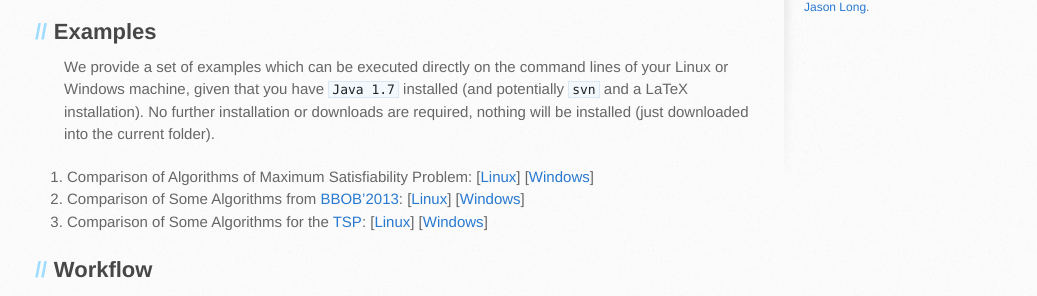
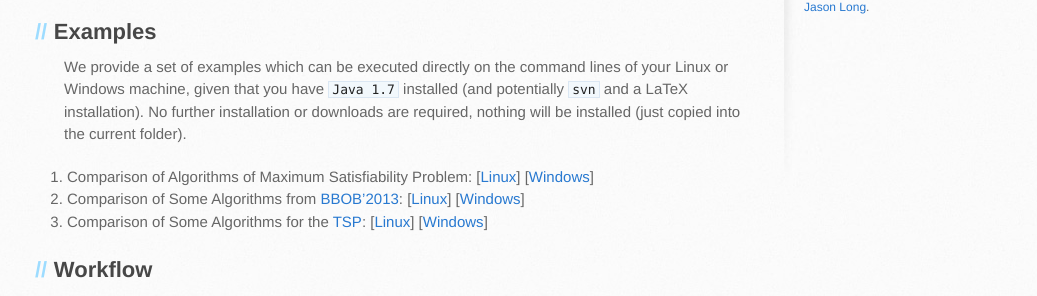
Before and after one commit to optimizationBenchmarking/optimizationBenchmarking, a Jekyll site: the page built from index.md, in a window 1280 px wide. Shown: the part 602-898 px from the top of the page, without its empty margins (106-1143 px from the left). Built offline with Jekyll 4.4.1, drawn with Linux system fonts in a browser that asks for light colours; Markdown is read by kramdown in place of the engine named in the settings.

Commit message:
Updated links to docu
We outsource the "documentation" branch into an own project to make
the repository smaller. We update the links to the documentation
appropriately.

```diff
--- a/index.md
+++ b/index.md
@@ -23,12 +23,11 @@ a set of slides introducing the whole framework and providing examples can be fo
 
 ## Examples
 We provide a set of examples which can be executed directly on the command lines of
-your Linux or Windows machine, given that you have `Java 1.7` installed (and potentially `svn` and a LaTeX installation).
-No further installation or downloads are required, nothing will be installed (just downloaded into the current folder).
+your Linux or Windows machine, given that you have `Java 1.7` installed (and potentially `svn` and a LaTeX installation). No further installation or downloads are required, nothing will be installed (just copied into the current folder).
 
-1. Comparison of Algorithms of Maximum Satisfiability Problem: [[Linux](https://github.com/optimizationBenchmarking/optimizationBenchmarking/blob/documentation/examples/maxSat/make.sh)] [[Windows](https://github.com/optimizationBenchmarking/optimizationBenchmarking/blob/documentation/examples/maxSat/make.bat)]
-2. Comparison of Some Algorithms from [BBOB'2013](http://coco.gforge.inria.fr/doku.php?id=bbob-2013): [[Linux](https://github.com/optimizationBenchmarking/optimizationBenchmarking/blob/documentation/examples/bbob/make.sh)] [[Windows](https://github.com/optimizationBenchmarking/optimizationBenchmarking/blob/documentation/examples/bbob/make.bat)]
-3. Comparison of Some Algorithms for the [TSP](https://github.com/optimizationBenchmarking/tspSuite): [[Linux](https://github.com/optimizationBenchmarking/optimizationBenchmarking/blob/documentation/examples/tspSuite/make.sh)] [[Windows](https://github.com/optimizationBenchmarking/optimizationBenchmarking/blob/documentation/examples/tspSuite/make.bat)]
+1. Comparison of Algorithms of Maximum Satisfiability Problem: [[Linux]({{ side.data.documentation.exampleMaxSatLinuxURL }})] [[Windows]({{ side.data.documentation.exampleMaxSatWindowsURL }})]
+2. Comparison of Some Algorithms from [BBOB'2013](http://coco.gforge.inria.fr/doku.php?id=bbob-2013): [[Linux]({{ side.data.documentation.exampleBBOBLinuxURL }})] [[Windows]({{ side.data.documentation.exampleBBOBWindowsURL }})]
+3. Comparison of Some Algorithms for the [TSP](https://github.com/optimizationBenchmarking/tspSuite): [[Linux]({{ side.data.documentation.exampleTSPSuiteLinuxURL }})] [[Windows]({{ side.data.documentation.exampleTSPSuiteWindowsURL }})]
 
 ## Workflow
 The *optimizationBenchmarking.org* framework prescribes the following work flow, which is discussed
```
Also changed, not shown: _data/documentation.yml (+7 -1 lines).
